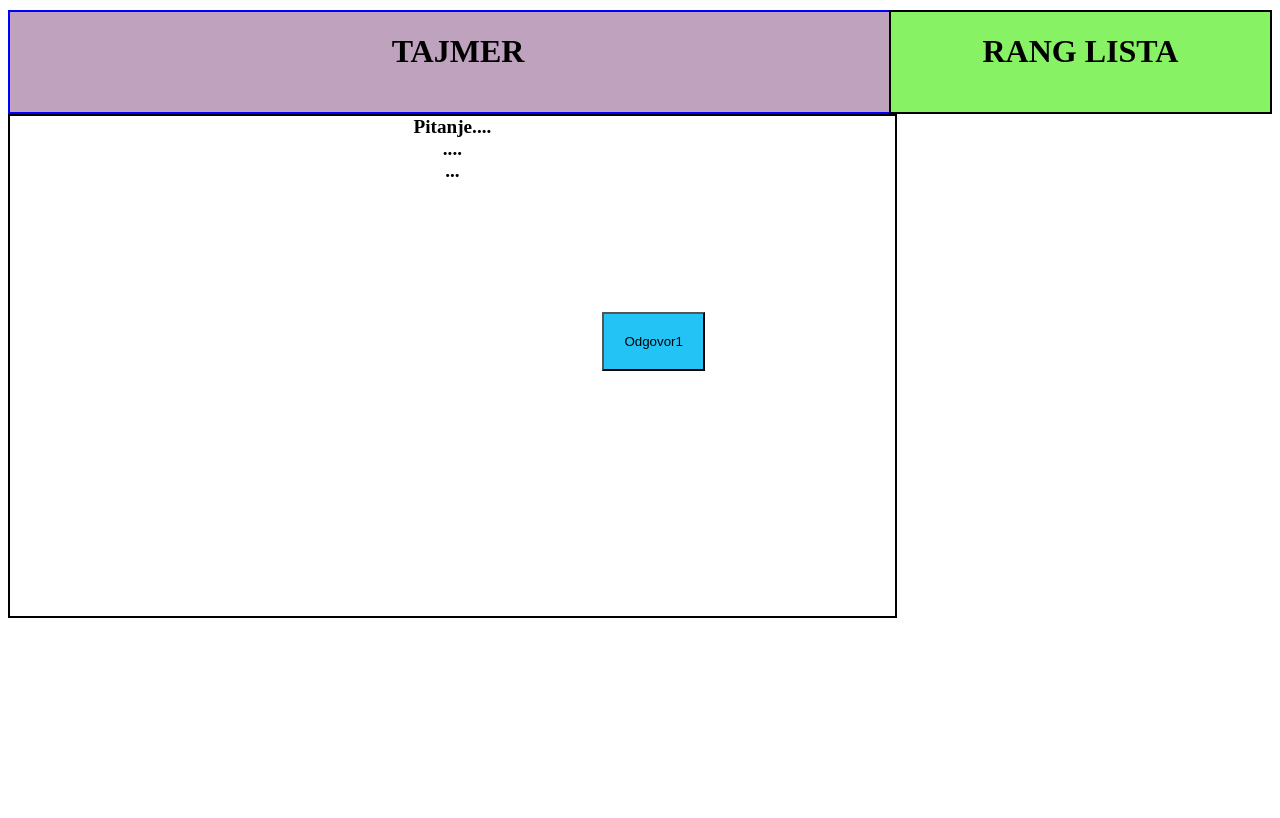
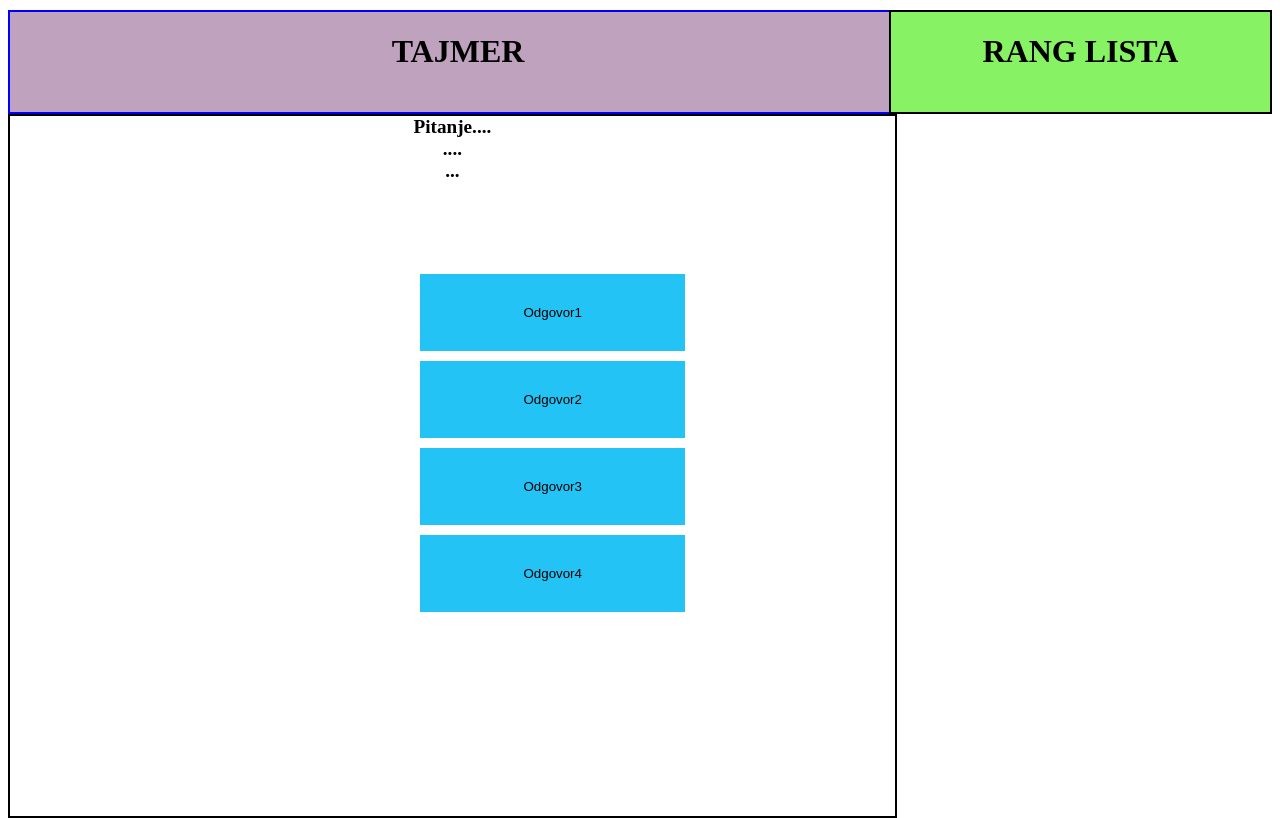
Before and after one commit to Python-BIM/BIM_Python_game, a Python web app: template templates/index.html in a window 1280 px wide. Before the commit the page ends 618 px from the top, so only its background shows below. Run offline with Jinja, Linux system fonts and the light colour scheme; the template is opened without the code that fills it, so the values that code supplies are empty.

Commit message:
Nesto osnovno

```diff
--- a/templates/index.html
+++ b/templates/index.html
@@ -15,17 +15,26 @@
         position: sticky;width: 30%; height: 100px; float: right; background: rgb(135, 243, 100); text-align: center; margin-top: 2px; border-style: solid; border-color: black; border-width: 2px;
     }
     .divMain{
-        font-size: larger; position: relative; width: 70%; height: 500px; float: left; text-align: center; background-color: rgb(255, 255, 255); border-style: solid; border-color: black; border-width: 2px;
+        font-size: larger; position: sticky; width: 70%; height: 700px; float: left; text-align: center; background-color: rgb(255, 255, 255); border-style: solid; border-color: black; border-width: 2px;
     }
-    button{
-        position: absolute;
+    .odgovori button{
+        position:relative;
         background-color: rgb(35, 196, 245);
-        text-decoration-color: rgb(0, 0, 0);
-        width: 20;
-        height: 10;
+        width: 30%;
+        height: 15;
         color:black;
-        padding: 20px;
-        margin: 130px 150px;
+        padding: 30px 30px;
+        border: 1px solid rgb(35, 196, 245);
+        display: block;
+        margin: 10px 0px 0px 410px;
+        transition-duration: 0.4s;
+        cursor: pointer;
+    }
+    .odgovori button:hover{
+        background-color: white;
+    }
+    .odgovori button:nth-child(1){
+        margin: 70px 0px 0px 410px;
     }
     </style>
     <body>
@@ -36,8 +45,13 @@
             <h1>RANG LISTA</h1>
         </div>
         <div class="divMain">
-            <b>Pitanje....<br />....<br /> ... <br /></b>
-            <button type="submit">Odgovor1</button>
+            <b>Pitanje....<br />....<br /> ... <br /><br/></b>
+            <div class="odgovori">
+                <button type="button">Odgovor1</button>
+                <button type="button">Odgovor2</button>
+                <button type="button">Odgovor3</button>
+                <button type="button">Odgovor4</button>
+            </div>
         </div>
     </body>
 </html>
```
